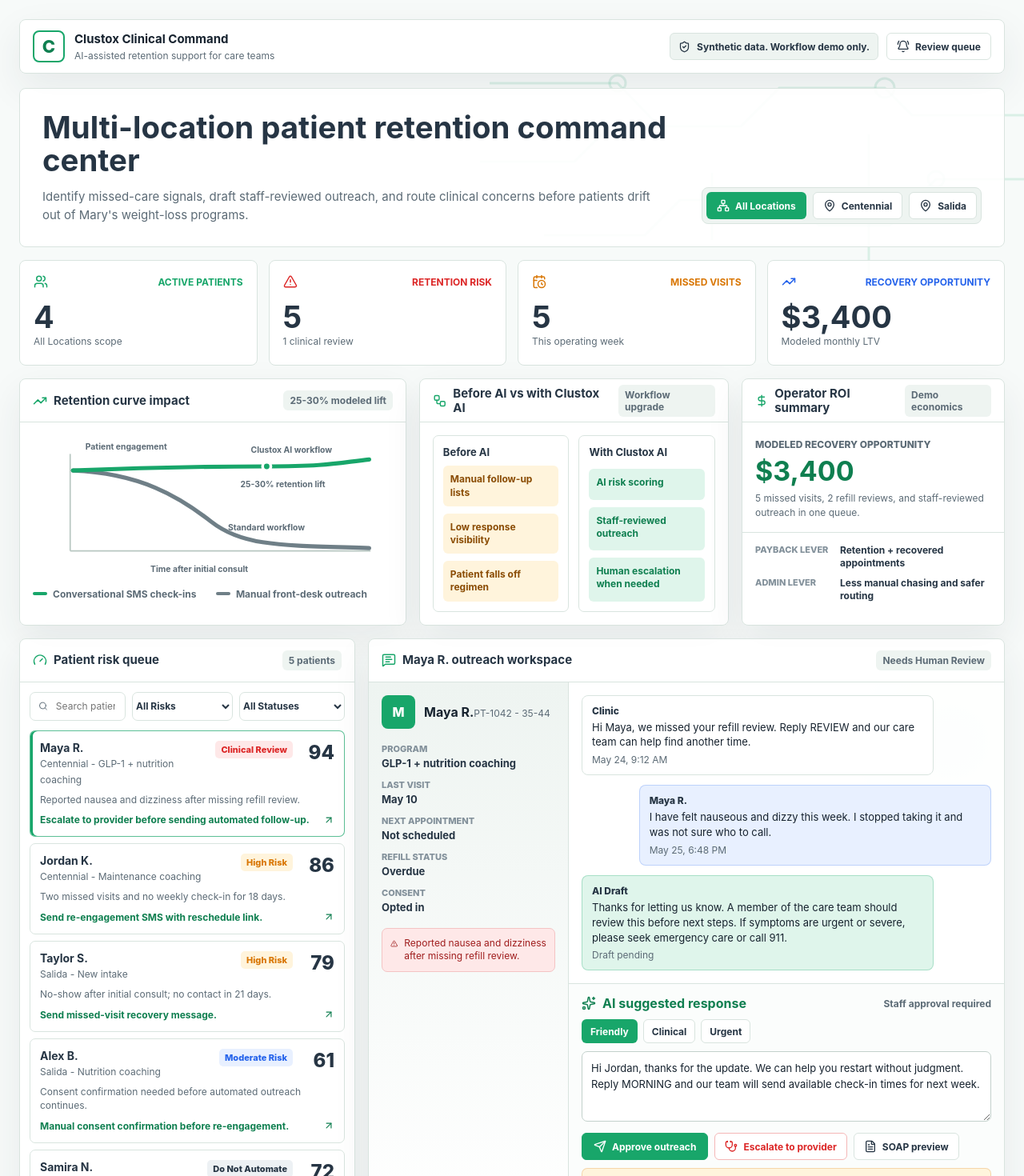
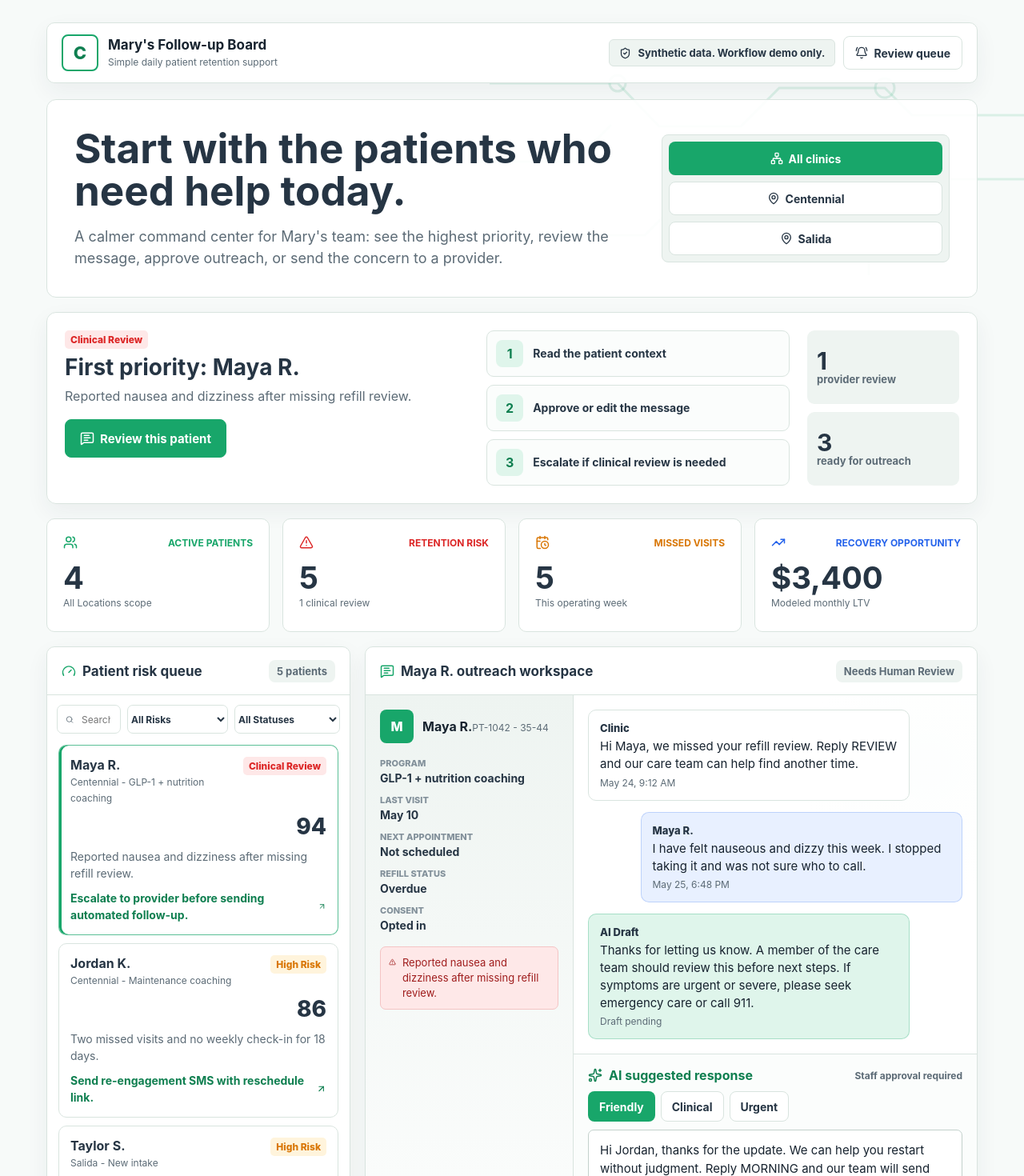
Before and after one commit to ahmadhassan91/medical-weight-loss-aI-retention-assistant, a React (Vite) app: page / in a window 1280 px wide. Shown: the top 1470 px of the page at 80% size. Built offline with nearby package versions, Linux system fonts and the light colour scheme.

Commit message:
Simplify MVP UI for guided clinic workflow

```diff
--- a/src/App.tsx
+++ b/src/App.tsx
@@ -21,7 +21,6 @@ import {
   Sparkles,
   Stethoscope,
   TrendingUp,
-  UserCheck,
   Users,
   Workflow,
 } from 'lucide-react';
@@ -32,7 +31,7 @@ import {
   roiItems,
   safetyNotes,
   type LocationFilter,
-type Metric,
+  type Metric,
   type Patient,
   type RiskLevel,
   type Tone,
@@ -157,8 +156,8 @@ function App() {
         <div className="brand-lockup">
           <div className="brand-mark">C</div>
           <div>
-            <strong>Clustox Clinical Command</strong>
-            <span>AI-assisted retention support for care teams</span>
+            <strong>Mary&apos;s Follow-up Board</strong>
+            <span>Simple daily patient retention support</span>
           </div>
         </div>
         <div className="topbar-actions">
@@ -175,10 +174,10 @@ function App() {
 
       <section className="hero-band">
         <div>
-          <h1>Multi-location patient retention command center</h1>
+          <h1>Start with the patients who need help today.</h1>
           <p>
-            Identify missed-care signals, draft staff-reviewed outreach, and route clinical concerns before
-            patients drift out of Mary&apos;s weight-loss programs.
+            A calmer command center for Mary&apos;s team: see the highest priority, review the message,
+            approve outreach, or send the concern to a provider.
           </p>
         </div>
         <div className="hero-actions" aria-label="Location filter">
@@ -193,22 +192,18 @@ function App() {
               }}
             >
               {item === 'All Locations' ? <Network size={16} /> : <MapPin size={16} />}
-              {item}
+              {item === 'All Locations' ? 'All clinics' : item}
             </button>
           ))}
         </div>
       </section>
 
+      <PriorityPanel patient={selectedPatient} patients={visiblePatients} onSelect={() => setSelectedId(selectedPatient.id)} />
+
       <section className="metric-grid" aria-label="Clinical operations metrics">
         {metrics.map((metric) => (
           <MetricCard metric={metric} key={metric.label} />
         ))}
-      </section>
-
-      <section className="promise-grid">
-        <RetentionCurve />
-        <WorkflowComparison />
-        <PaybackSummary patients={visiblePatients} />
       </section>
 
       <section className="workspace-grid">
@@ -240,6 +235,12 @@ function App() {
           onEscalate={escalatePatient}
           onShowSoap={() => setShowSoap((value) => !value)}
         />
+      </section>
+
+      <section className="promise-grid" aria-label="Why this improves retention">
+        <RetentionCurve />
+        <WorkflowComparison />
+        <PaybackSummary patients={visiblePatients} />
       </section>
 
       <section className="bottom-grid">
@@ -276,6 +277,56 @@ function MetricCard({ metric }: { metric: Metric }) {
       <strong>{metric.value}</strong>
       <small>{metric.sublabel}</small>
     </article>
+  );
+}
+
+function PriorityPanel({
+  patient,
+  patients: visiblePatients,
+  onSelect,
+}: {
+  patient: Patient;
+  patients: Patient[];
+  onSelect: () => void;
+}) {
+  const providerReview = visiblePatients.filter((item) => item.risk === 'Clinical Review').length;
+  const readyToSend = visiblePatients.filter((item) => item.risk === 'High Risk' || item.risk === 'Moderate Risk').length;
+  return (
+    <section className="priority-panel">
+      <div className="priority-main">
+        <span className={`status-chip ${riskClass[patient.risk]}`}>{patient.risk}</span>
+        <h2>First priority: {patient.name}</h2>
+        <p>{patient.reason}</p>
+        <button className="primary-button large-action" onClick={onSelect}>
+          <MessageSquareText size={18} />
+          Review this patient
+        </button>
+      </div>
+      <div className="priority-steps">
+        <div>
+          <strong>1</strong>
+          <span>Read the patient context</span>
+        </div>
+        <div>
+          <strong>2</strong>
+          <span>Approve or edit the message</span>
+        </div>
+        <div>
+          <strong>3</strong>
+          <span>Escalate if clinical review is needed</span>
+        </div>
+      </div>
+      <div className="priority-counts">
+        <span>
+          <strong>{providerReview}</strong>
+          provider review
+        </span>
+        <span>
+          <strong>{readyToSend}</strong>
+          ready for outreach
+        </span>
+      </div>
+    </section>
   );
 }
 
--- a/src/styles.css
+++ b/src/styles.css
@@ -20,6 +20,7 @@
   --slate: #263544;
   --slate-soft: #edf1f4;
   --shadow: 0 18px 48px rgba(38, 53, 68, 0.08);
+  --shadow-soft: 0 10px 28px rgba(38, 53, 68, 0.06);
   color: var(--text);
   font-family: Inter, Aptos, "Segoe UI", system-ui, -apple-system, sans-serif;
   font-synthesis: none;
@@ -50,9 +51,9 @@ button {
 
 .app-shell {
   position: relative;
-  width: min(1440px, 100%);
+  width: min(1220px, 100%);
   margin: 0 auto;
-  padding: 24px;
+  padding: 28px;
   overflow: hidden;
 }
 
@@ -71,7 +72,8 @@ button {
 .topbar,
 .hero-band,
 .panel,
-.metric-card {
+.metric-card,
+.priority-panel {
   border: 1px solid var(--border);
   background: rgba(255, 255, 255, 0.92);
 }
@@ -82,9 +84,9 @@ button {
   justify-content: space-between;
   gap: 16px;
   min-height: 68px;
-  padding: 12px 16px;
-  border-radius: 8px;
-  box-shadow: var(--shadow);
+  padding: 14px 18px;
+  border-radius: 10px;
+  box-shadow: var(--shadow-soft);
 }
 
 .brand-lockup,
@@ -112,8 +114,8 @@ button {
 .brand-mark {
   display: grid;
   place-items: center;
-  width: 40px;
-  height: 40px;
+  width: 46px;
+  height: 46px;
   border: 2px solid var(--primary);
   border-radius: 8px;
   color: var(--primary-dark);
@@ -123,7 +125,7 @@ button {
 
 .brand-lockup strong {
   display: block;
-  font-size: 15px;
+  font-size: 17px;
 }
 
 .brand-lockup span,
@@ -148,23 +150,23 @@ button {
   align-items: center;
   gap: 8px;
   min-height: 34px;
-  padding: 0 10px;
+  padding: 0 12px;
   border: 1px solid var(--border);
   border-radius: 6px;
   background: var(--surface-muted);
   color: var(--slate);
-  font-size: 12px;
+  font-size: 13px;
   font-weight: 650;
 }
 
 .hero-band {
   display: grid;
-  grid-template-columns: minmax(0, 1fr) auto;
-  align-items: end;
-  gap: 28px;
-  margin-top: 18px;
-  padding: 28px;
-  border-radius: 8px;
+  grid-template-columns: minmax(0, 1fr) minmax(260px, 360px);
+  align-items: center;
+  gap: 34px;
+  margin-top: 20px;
+  padding: 34px;
+  border-radius: 12px;
 }
 
 h1,
@@ -174,24 +176,25 @@ p {
 }
 
 h1 {
-  max-width: 820px;
-  font-size: clamp(28px, 3vw, 42px);
-  line-height: 1.08;
+  max-width: 760px;
+  font-size: clamp(34px, 4vw, 52px);
+  line-height: 1.04;
   letter-spacing: 0;
   color: var(--slate);
 }
 
 .hero-band p {
-  max-width: 760px;
-  margin-top: 12px;
+  max-width: 720px;
+  margin-top: 16px;
   color: var(--text-muted);
-  font-size: 15px;
+  font-size: 18px;
   line-height: 1.55;
 }
 
 .hero-actions {
+  display: grid;
   gap: 8px;
-  padding: 5px;
+  padding: 8px;
   border: 1px solid var(--border);
   border-radius: 8px;
   background: var(--surface-muted);
@@ -205,18 +208,18 @@ h1 {
   align-items: center;
   justify-content: center;
   gap: 7px;
-  min-height: 34px;
-  border-radius: 6px;
+  min-height: 42px;
+  border-radius: 8px;
   border: 1px solid var(--border);
   color: var(--slate);
   background: var(--surface);
-  font-size: 12px;
+  font-size: 14px;
   font-weight: 700;
   transition: 160ms ease;
 }
 
 .filter {
-  padding: 0 12px;
+  padding: 0 14px;
 }
 
 .filter.active,
@@ -227,14 +230,20 @@ h1 {
 }
 
 .primary-button {
-  padding: 0 14px;
+  padding: 0 16px;
   border-color: var(--primary);
   background: var(--primary);
   color: white;
 }
 
 .secondary-button {
-  padding: 0 12px;
+  padding: 0 14px;
+}
+
+.large-action {
+  min-height: 48px;
+  padding: 0 18px;
+  font-size: 15px;
 }
 
 .secondary-button.danger {
@@ -253,15 +262,100 @@ h1 {
 .metric-grid {
   display: grid;
   grid-template-columns: repeat(4, minmax(0, 1fr));
-  gap: 14px;
-  margin-top: 16px;
+  gap: 16px;
+  margin-top: 18px;
+}
+
+.priority-panel {
+  display: grid;
+  grid-template-columns: minmax(0, 1.2fr) minmax(280px, 0.9fr) 190px;
+  gap: 22px;
+  margin-top: 18px;
+  padding: 22px;
+  border-radius: 12px;
+  box-shadow: var(--shadow-soft);
+}
+
+.priority-main h2 {
+  margin: 10px 0 8px;
+  color: var(--slate);
+  font-size: 28px;
+  line-height: 1.15;
+}
+
+.priority-main p {
+  max-width: 620px;
+  margin-bottom: 16px;
+  color: var(--text-muted);
+  font-size: 16px;
+  line-height: 1.55;
+}
+
+.priority-steps {
+  display: grid;
+  gap: 10px;
+}
+
+.priority-steps div {
+  display: grid;
+  grid-template-columns: 36px minmax(0, 1fr);
+  align-items: center;
+  gap: 10px;
+  padding: 11px;
+  border: 1px solid var(--border);
+  border-radius: 9px;
+  background: #fbfdfc;
+}
+
+.priority-steps strong {
+  display: grid;
+  place-items: center;
+  width: 34px;
+  height: 34px;
+  border-radius: 8px;
+  background: var(--primary-soft);
+  color: var(--primary-dark);
+}
+
+.priority-steps span {
+  color: var(--slate);
+  font-size: 14px;
+  font-weight: 700;
+  line-height: 1.35;
+}
+
+.priority-counts {
+  display: grid;
+  gap: 10px;
+}
+
+.priority-counts span {
+  display: grid;
+  align-content: center;
+  min-height: 82px;
+  padding: 12px;
+  border-radius: 9px;
+  background: var(--surface-muted);
+  color: var(--text-muted);
+  font-size: 13px;
+  font-weight: 700;
+}
+
+.priority-counts strong {
+  color: var(--slate);
+  font-size: 30px;
+  line-height: 1;
 }
 
 .promise-grid {
   display: grid;
-  grid-template-columns: 1.25fr 1fr 0.85fr;
+  grid-template-columns: 1fr 1fr;
   gap: 16px;
-  margin-top: 16px;
+  margin-top: 18px;
+}
+
+.payback-panel {
+  grid-column: 1 / -1;
 }
 
 .promise-panel {
@@ -425,9 +519,9 @@ h1 {
 }
 
 .metric-card {
-  min-height: 132px;
-  padding: 17px;
-  border-radius: 8px;
+  min-height: 142px;
+  padding: 20px;
+  border-radius: 10px;
 }
 
 .metric-label {
@@ -442,7 +536,7 @@ h1 {
   display: block;
   margin-top: 16px;
   color: var(--slate);
-  font-size: clamp(27px, 3vw, 38px);
+  font-size: clamp(32px, 3vw, 42px);
   line-height: 1;
 }
 
@@ -468,21 +562,21 @@ h1 {
 
 .workspace-grid {
   display: grid;
-  grid-template-columns: 420px minmax(0, 1fr);
-  gap: 16px;
-  margin-top: 16px;
+  grid-template-columns: 380px minmax(0, 1fr);
+  gap: 18px;
+  margin-top: 18px;
 }
 
 .panel {
-  border-radius: 8px;
-  box-shadow: var(--shadow);
+  border-radius: 10px;
+  box-shadow: var(--shadow-soft);
 }
 
 .panel-header {
   justify-content: space-between;
   gap: 12px;
-  min-height: 54px;
-  padding: 0 16px;
+  min-height: 60px;
+  padding: 0 18px;
   border-bottom: 1px solid var(--border);
 }
 
@@ -496,23 +590,23 @@ h1 {
 
 .panel-header h2 {
   color: var(--slate);
-  font-size: 15px;
+  font-size: 17px;
   line-height: 1.2;
 }
 
 .panel-header > span {
-  padding: 5px 8px;
-  border-radius: 6px;
+  padding: 6px 10px;
+  border-radius: 8px;
   background: var(--surface-muted);
   color: var(--text-muted);
-  font-size: 12px;
+  font-size: 13px;
   font-weight: 700;
 }
 
 .queue-list {
   display: grid;
-  gap: 8px;
-  padding: 12px;
+  gap: 10px;
+  padding: 14px;
 }
 
 .queue-filters {
@@ -568,12 +662,12 @@ h1 {
 
 .queue-row {
   display: grid;
-  grid-template-columns: minmax(0, 1fr) auto 42px;
-  gap: 8px 10px;
+  grid-template-columns: minmax(0, 1fr) auto;
+  gap: 10px;
   width: 100%;
-  padding: 12px;
+  padding: 14px;
   border: 1px solid var(--border);
-  border-radius: 7px;
+  border-radius: 10px;
   background: var(--surface);
   color: inherit;
   text-align: left;
@@ -587,14 +681,14 @@ h1 {
 .queue-main strong {
   display: block;
   color: var(--slate);
-  font-size: 14px;
+  font-size: 16px;
 }
 
 .status-chip {
   align-self: start;
   padding: 4px 7px;
   border-radius: 5px;
-  font-size: 11px;
+  font-size: 12px;
   font-weight: 800;
   white-space: nowrap;
 }
@@ -625,8 +719,9 @@ h1 {
 }
 
 .risk-score {
+  grid-column: 2;
   color: var(--slate);
-  font-size: 24px;
+  font-size: 28px;
   font-weight: 800;
   text-align: right;
 }
@@ -635,8 +730,8 @@ h1 {
 .queue-action {
   grid-column: 1 / -1;
   color: var(--text-muted);
-  font-size: 12px;
-  line-height: 1.45;
+  font-size: 14px;
+  line-height: 1.5;
 }
 
 .queue-action {
@@ -653,12 +748,12 @@ h1 {
 
 .patient-layout {
   display: grid;
-  grid-template-columns: 250px minmax(0, 1fr);
+  grid-template-columns: 260px minmax(0, 1fr);
   min-height: 650px;
 }
 
 .patient-summary {
-  padding: 16px;
+  padding: 18px;
   border-right: 1px solid var(--border);
   background: linear-gradient(180deg, var(--surface-muted), #ffffff);
 }
@@ -694,7 +789,7 @@ h1 {
 .patient-summary dd {
   margin: 3px 0 0;
   color: var(--slate);
-  font-size: 13px;
+  font-size: 14px;
   font-weight: 650;
 }
 
@@ -706,8 +801,8 @@ h1 {
   border-radius: 7px;
   background: var(--red-soft);
   color: #9f1d1d;
-  font-size: 12px;
-  line-height: 1.4;
+  font-size: 13px;
+  line-height: 1.45;
 }
 
 .conversation-area {
@@ -719,8 +814,8 @@ h1 {
 .thread {
   display: grid;
   align-content: start;
-  gap: 12px;
-  padding: 16px;
+  gap: 14px;
+  padding: 18px;
   background:
     linear-gradient(rgba(255, 255, 255, 0.9), rgba(255, 255, 255, 0.9)),
     radial-gradient(circle at 88% 20%, rgba(24, 166, 106, 0.1), transparent 28%);
@@ -728,9 +823,9 @@ h1 {
 
 .message {
   width: min(620px, 86%);
-  padding: 11px 12px;
+  padding: 14px;
   border: 1px solid var(--border);
-  border-radius: 8px;
+  border-radius: 10px;
   background: var(--surface);
 }
 
@@ -749,13 +844,13 @@ h1 {
   display: block;
   margin-bottom: 4px;
   color: var(--slate);
-  font-size: 12px;
+  font-size: 13px;
   font-weight: 800;
 }
 
 .message p {
   color: var(--text);
-  font-size: 13px;
+  font-size: 15px;
   line-height: 1.45;
 }
 
@@ -765,7 +860,7 @@ h1 {
 }
 
 .ai-panel {
-  padding: 14px 16px 16px;
+  padding: 16px 18px 18px;
   border-top: 1px solid var(--border);
   background: #fbfdfc;
 }
@@ -794,21 +889,21 @@ h1 {
 }
 
 .tone {
-  min-height: 30px;
-  padding: 0 10px;
+  min-height: 38px;
+  padding: 0 13px;
 }
 
 textarea {
   width: 100%;
-  min-height: 88px;
+  min-height: 108px;
   resize: vertical;
-  padding: 11px;
+  padding: 14px;
   border: 1px solid var(--border-strong);
   border-radius: 7px;
   outline: none;
   color: var(--text);
   background: var(--surface);
-  font-size: 13px;
+  font-size: 15px;
   line-height: 1.5;
 }
 
@@ -832,7 +927,7 @@ textarea:focus {
   border-radius: 7px;
   background: var(--amber-soft);
   color: #8a4c04;
-  font-size: 12px;
+  font-size: 14px;
   line-height: 1.4;
 }
 
@@ -845,7 +940,7 @@ textarea:focus {
   display: grid;
   grid-template-columns: repeat(3, minmax(0, 1fr));
   gap: 10px;
-  padding: 14px;
+  padding: 16px;
 }
 
 .soap-grid div {
@@ -863,7 +958,7 @@ textarea:focus {
 .soap-grid p {
   margin-top: 6px;
   color: var(--text-muted);
-  font-size: 12px;
+  font-size: 14px;
   line-height: 1.45;
 }
 
@@ -1049,6 +1144,10 @@ textarea:focus {
     grid-template-columns: 1fr;
   }
 
+  .priority-panel {
+    grid-template-columns: 1fr;
+  }
+
   .patient-layout {
     grid-template-columns: 220px minmax(0, 1fr);
   }
@@ -1114,6 +1213,14 @@ textarea:focus {
   }
 
   h1 {
-    font-size: 30px;
+    font-size: 34px;
+  }
+
+  .hero-band {
+    padding: 28px;
+  }
+
+  .hero-band p {
+    font-size: 17px;
   }
 }
```
